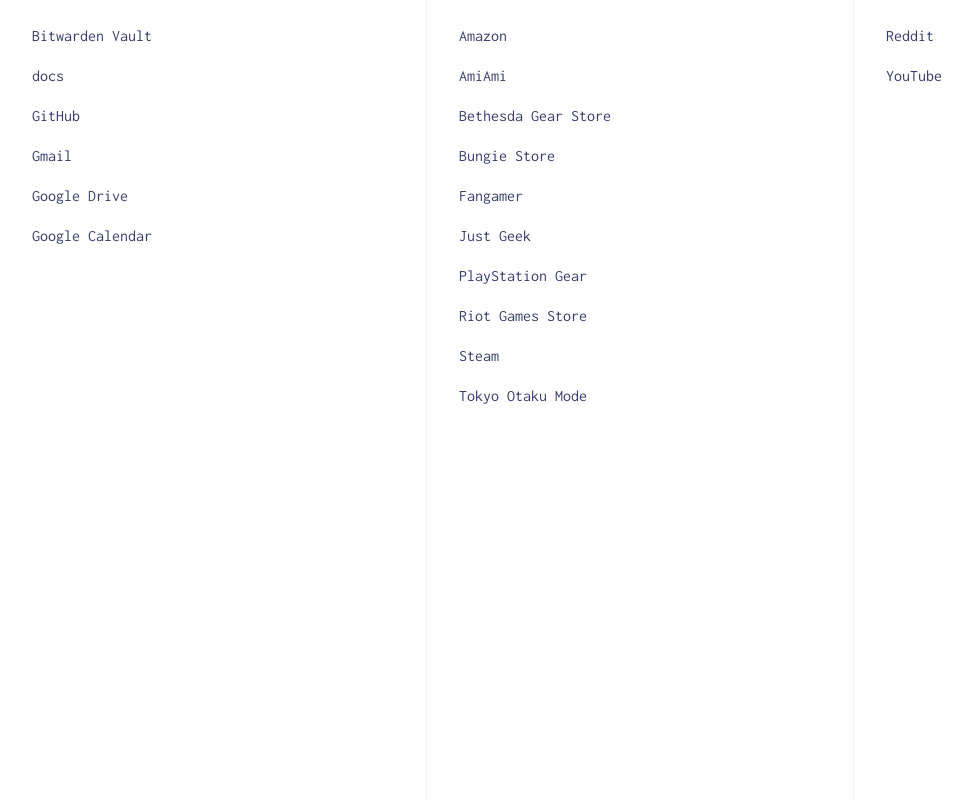
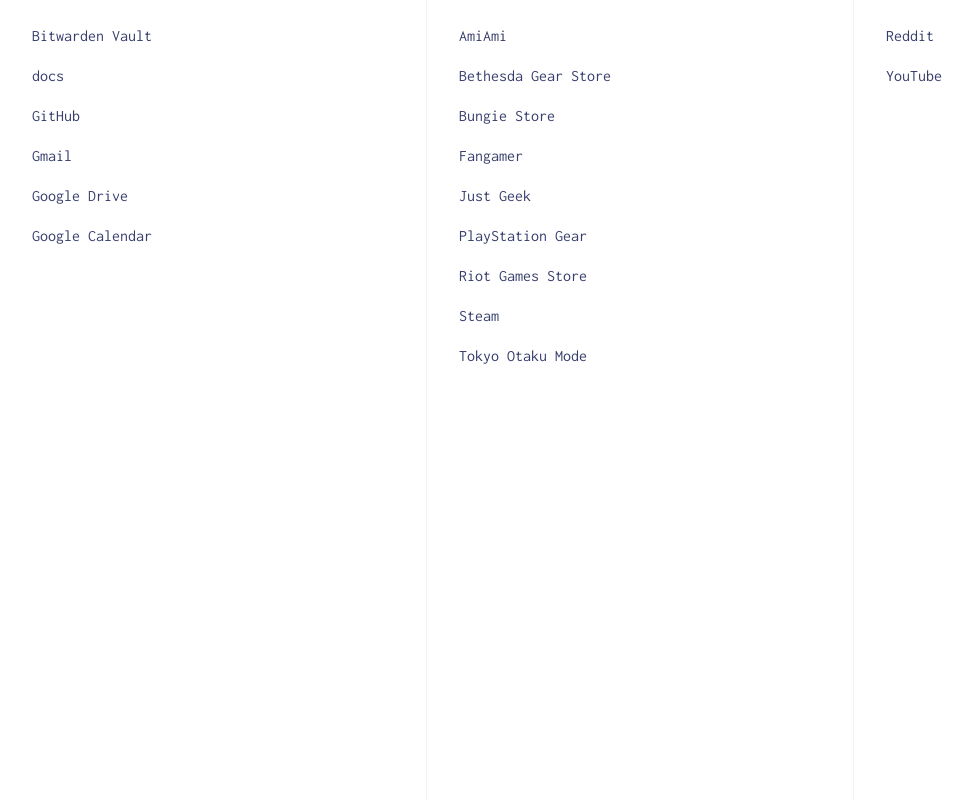
Before and after one commit to MikeBarnhardt/start-page, a plain HTML site: page index.html in a window 1280 px wide. Shown: the whole page, without its empty margins (0-972 px from the left). Drawn offline with Linux system fonts and the light colour scheme.

Commit message:
Remove Amazon because it's trash.

```diff
--- a/index.html
+++ b/index.html
@@ -19,7 +19,6 @@
     </ul>
 
     <ul>
-      <li><a href="https://smile.amazon.com" rel="nofollow noreferrer">Amazon</a></li>
       <li><a href="https://amiami.com" rel="nofollow noreferrer">AmiAmi</a></li>
       <li><a href="https://gear.bethesda.net" rel="nofollow noreferrer">Bethesda Gear Store</a></li>
       <li><a href="https://bungiestore.com" rel="nofollow noreferrer">Bungie Store</a></li>
```
